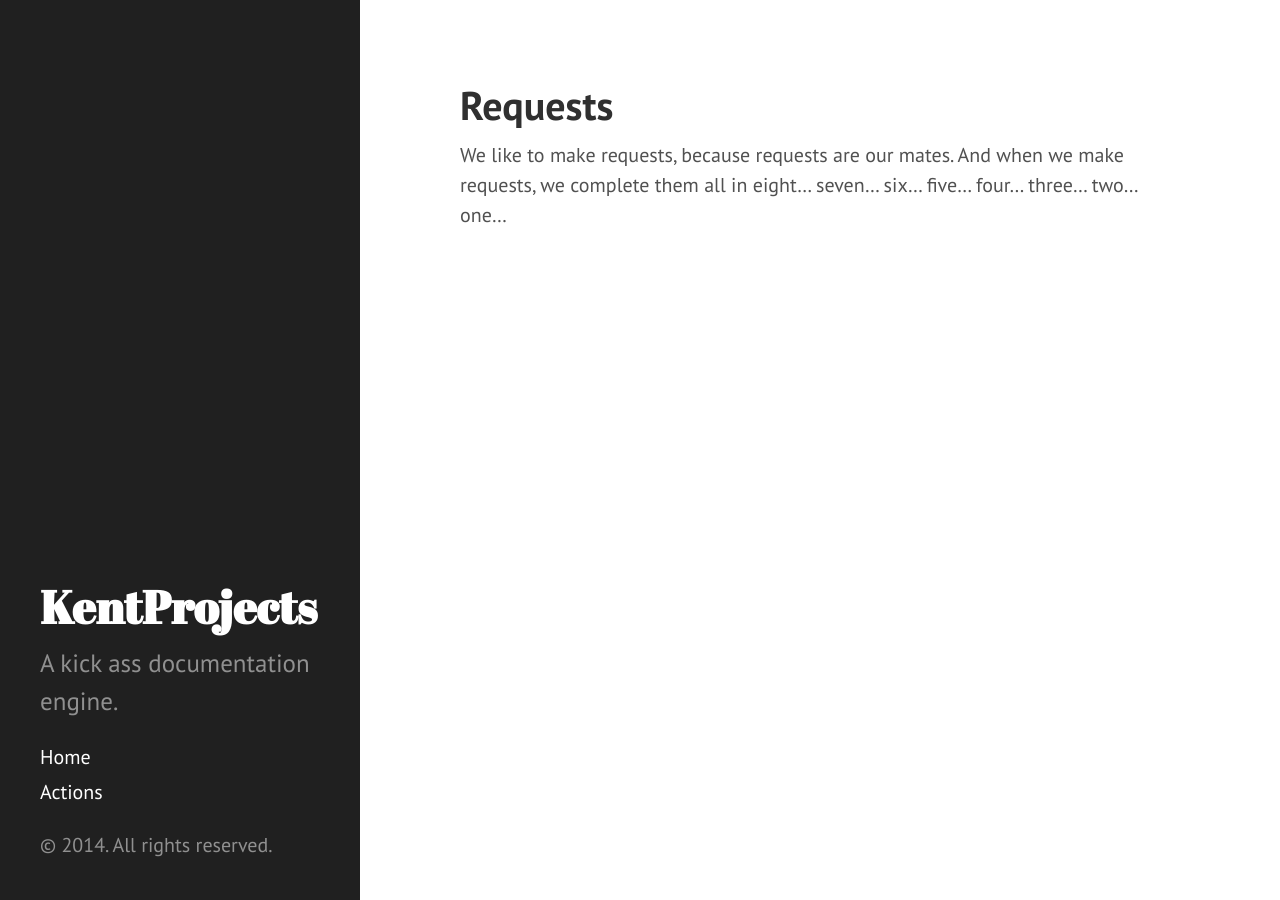
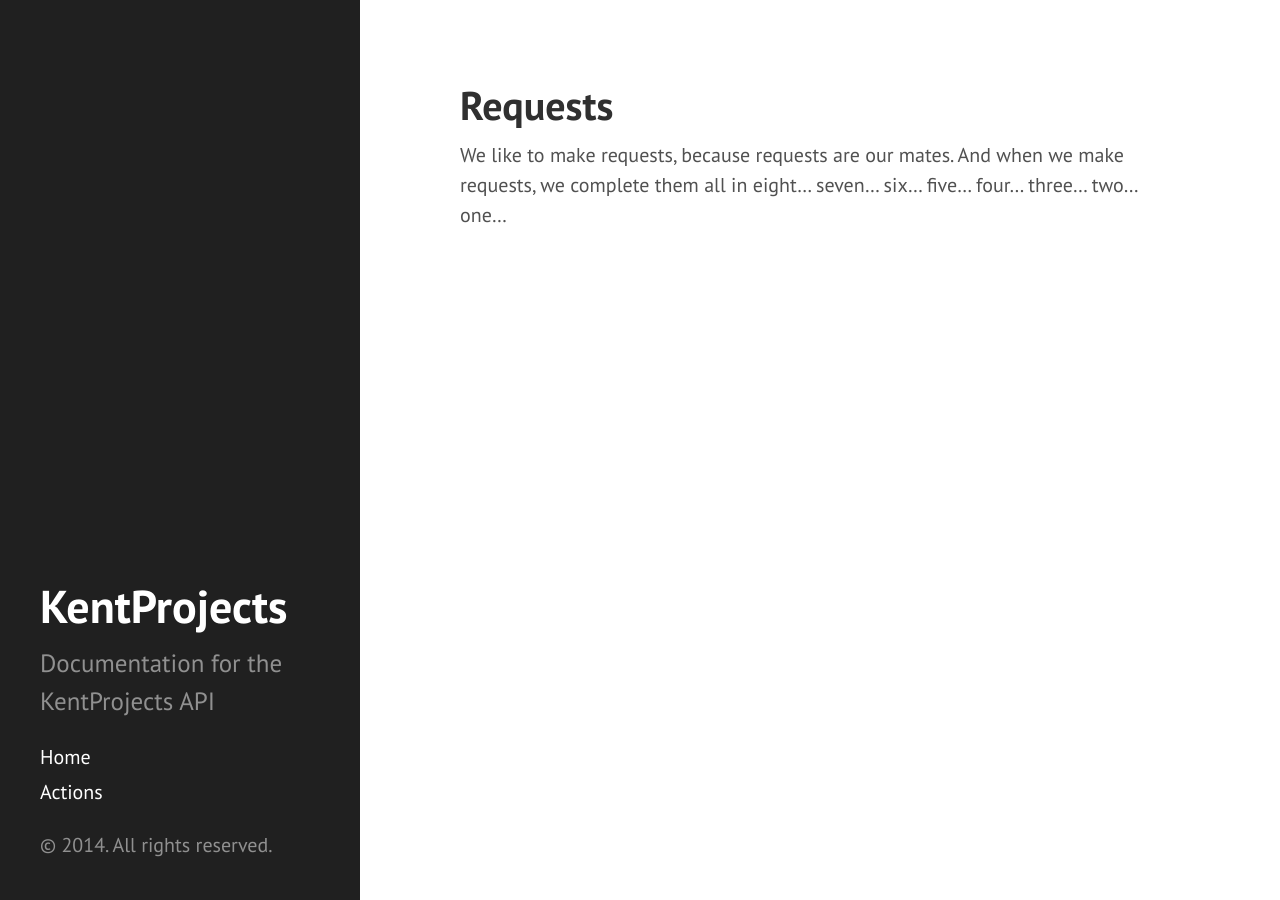
Before and after one commit to kentprojects/api, a Jekyll site: the page built from docs/requests.md, in a window 1280 px wide. Built offline with Jekyll 4.4.1, drawn with Linux system fonts in a browser that asks for light colours; Markdown is read by kramdown in place of the engine named in the settings.

Commit message:
Cleaning up the docs!

```diff
--- a/docs/_config.yml
+++ b/docs/_config.yml
@@ -1,4 +1,6 @@
 markdown: redcarpet
+redcarpet:
+  extensions: ["no_intra_emphasis", "autolink", "tables"]
 highlighter: rouge
 
 exclude: [old]
--- a/docs/_layouts/default.html
+++ b/docs/_layouts/default.html
@@ -30,9 +30,8 @@
 	<div class="container sidebar-sticky">
 		<div class="sidebar-about">
 			<h1><a href="/">{{ site.title }}</a></h1>
-
 			<p class="lead">
-				A kick ass documentation engine.
+				Documentation for the KentProjects API
 			</p>
 		</div>
 
--- a/docs/css/hyde.css
+++ b/docs/css/hyde.css
@@ -79,7 +79,6 @@ html {
 .sidebar-about h1 {
 	color: #fff;
 	margin-top: 0;
-	font-family: "Abril Fatface", serif;
 	font-size: 2.3rem;
 }
 
```
Also changed, not shown: docs/index.md (+2 -0 lines).
